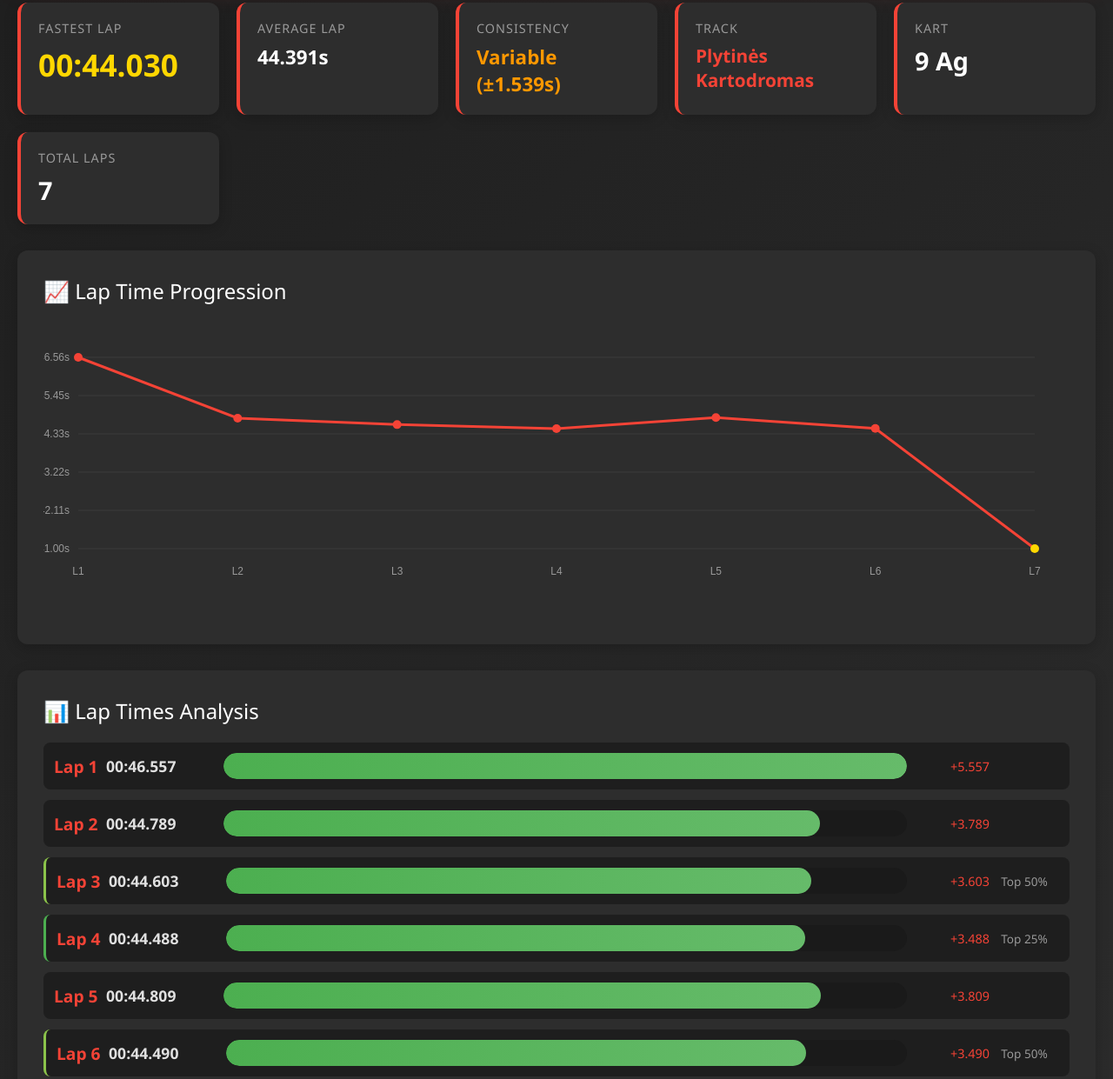
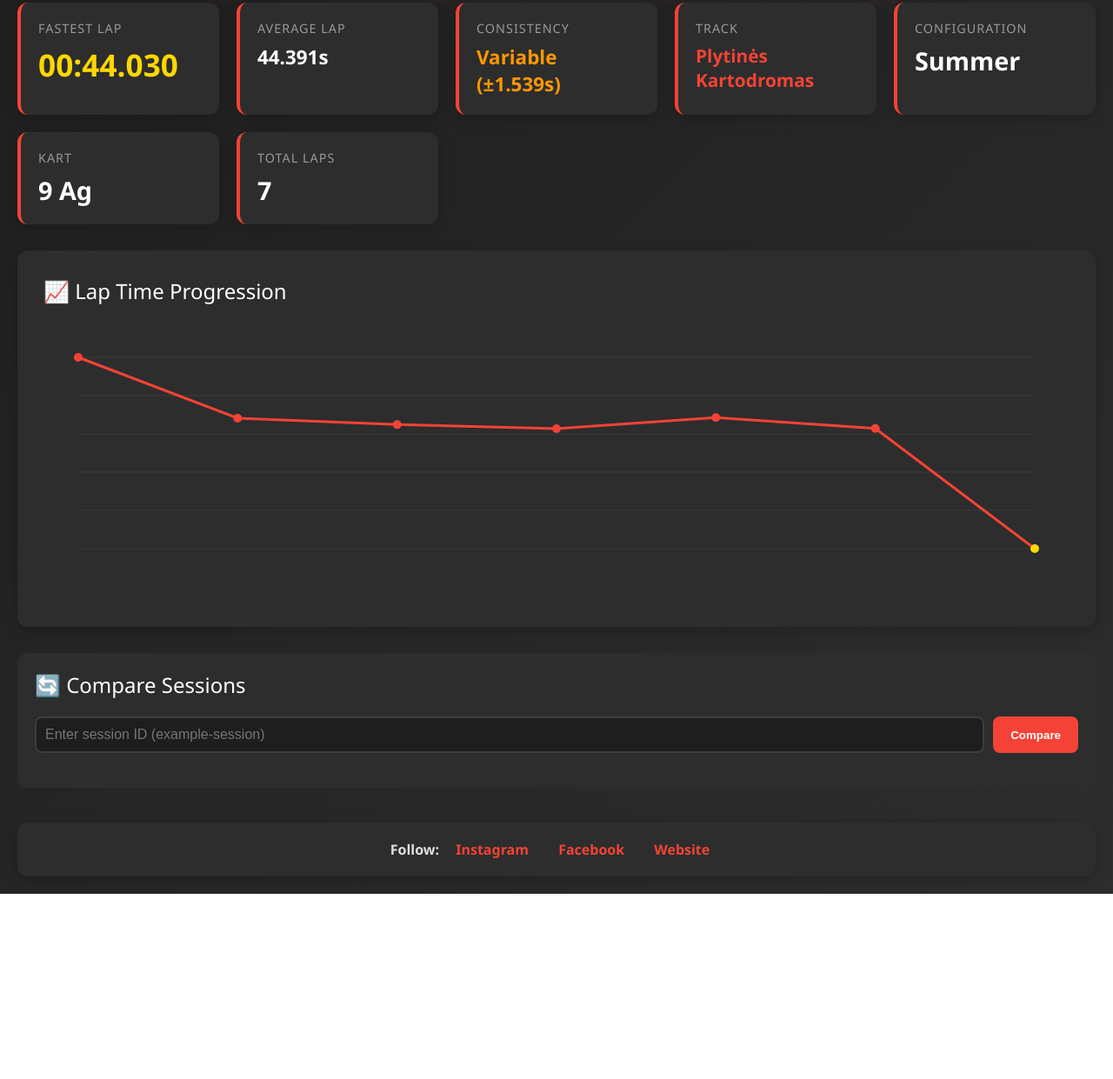
Before and after one commit to rentalKartTracks/karting-sessions, a plain HTML site: page session.html in a window 1280 px wide. Shown: the part 194-1435 px from the top of the page at 87% size. After the commit the page ends 1222 px from the top, so only its background shows below. Drawn offline with Linux system fonts and the light colour scheme.

Commit message:
Update session.html

```diff
--- a/session.html
+++ b/session.html
@@ -95,138 +95,12 @@
     .line-chart {
       position: relative;
       height: 300px;
-      margin-bottom: 40px;
+      margin-bottom: 20px;
     }
 
     .chart-canvas {
       width: 100%;
       height: 100%;
-    }
-
-    .lap-row {
-      display: flex;
-      align-items: center;
-      margin-bottom: 12px;
-      padding: 12px;
-      background: #1e1e1e;
-      border-radius: 8px;
-      transition: all 0.3s;
-    }
-
-    .lap-row:hover {
-      background: #252525;
-      transform: translateX(5px);
-    }
-
-    .lap-row.best-lap {
-      background: linear-gradient(90deg, #1e1e1e 0%, #3d2f00 100%);
-      border: 2px solid #ffd700;
-    }
-
-    .lap-row.top-25 {
-      border-left: 3px solid #4caf50;
-    }
-
-    .lap-row.top-50 {
-      border-left: 3px solid #8bc34a;
-    }
-
-    .lap-number {
-      width: 60px;
-      font-weight: bold;
-      font-size: 1.2em;
-      color: #f44336;
-    }
-
-    .lap-time {
-      width: 120px;
-      font-size: 1.1em;
-      font-weight: 600;
-    }
-
-    .best-lap .lap-time {
-      color: #ffd700;
-    }
-
-    .lap-bar-container {
-      flex: 1;
-      height: 30px;
-      background: #1a1a1a;
-      border-radius: 15px;
-      overflow: hidden;
-      margin: 0 15px;
-      position: relative;
-    }
-
-    .lap-bar {
-      height: 100%;
-      background: linear-gradient(90deg, #4caf50 0%, #66bb6a 100%);
-      border-radius: 15px;
-      transition: width 0.5s ease;
-      display: flex;
-      align-items: center;
-      justify-content: flex-end;
-      padding-right: 10px;
-    }
-
-    .best-lap .lap-bar {
-      background: linear-gradient(90deg, #ffd700 0%, #ffed4e 100%);
-    }
-
-    .lap-delta {
-      width: 80px;
-      text-align: right;
-      font-size: 0.9em;
-    }
-
-    .lap-percentile {
-      width: 80px;
-      text-align: center;
-      font-size: 0.85em;
-      color: #999;
-    }
-
-    .delta-positive { color: #f44336; }
-    .delta-negative { color: #4caf50; }
-
-    .note-row {
-      padding: 15px;
-      background: #f44336;
-      border-radius: 8px;
-      margin-bottom: 12px;
-      text-align: center;
-      font-weight: bold;
-    }
-
-    .socials {
-      background: #2d2d2d;
-      padding: 20px;
-      border-radius: 12px;
-      box-shadow: 0 4px 16px rgba(0,0,0,0.2);
-    }
-
-    .socials a {
-      display: inline-block;
-      margin: 0 15px;
-      color: #f44336;
-      text-decoration: none;
-      font-weight: 600;
-      transition: all 0.3s;
-    }
-
-    .socials a:hover {
-      color: #ff5252;
-      transform: translateY(-2px);
-    }
-
-    .track-link {
-      color: #f44336;
-      text-decoration: none;
-      font-weight: 600;
-    }
-
-    .track-link:hover {
-      color: #ff5252;
     }
 
     .comparison-container {
@@ -279,6 +153,39 @@
       border-radius: 8px;
       border-top: 4px solid #f44336;
     }
+
+    .socials {
+      background: #2d2d2d;
+      padding: 20px;
+      border-radius: 12px;
+      box-shadow: 0 4px 16px rgba(0,0,0,0.2);
+      margin-top: 40px;
+      text-align: center;
+    }
+
+    .socials a {
+      display: inline-block;
+      margin: 0 15px;
+      color: #f44336;
+      text-decoration: none;
+      font-weight: 600;
+      transition: all 0.3s;
+    }
+
+    .socials a:hover {
+      color: #ff5252;
+      transform: translateY(-2px);
+    }
+
+    .track-link {
+      color: #f44336;
+      text-decoration: none;
+      font-weight: 600;
+    }
+
+    .track-link:hover {
+      color: #ff5252;
+    }
   </style>
 </head>
 <body>
@@ -308,6 +215,10 @@
         </div>
       </div>
       <div class="stat-card">
+        <div class="stat-label">Configuration</div>
+        <div class="stat-value" id="track-config"></div>
+      </div>
+      <div class="stat-card">
         <div class="stat-label">Kart</div>
         <div class="stat-value" id="kart"></div>
       </div>
@@ -324,15 +235,10 @@
       </div>
     </div>
 
-    <div class="chart-container">
-      <div class="chart-title">📊 Lap Times Analysis</div>
-      <div id="laps"></div>
-    </div>
-
     <div class="comparison-container">
       <div class="chart-title">🔄 Compare Sessions</div>
       <div class="comparison-input">
-        <input type="text" id="compare-id" placeholder="Enter session ID to compare (e.g., session-2025-07-20)">
+        <input type="text" id="compare-id" placeholder="Enter session ID (example-session)">
         <button onclick="compareSession()">Compare</button>
       </div>
       <div id="comparison-results" class="comparison-grid"></div>
@@ -348,6 +254,7 @@
 
   <script>
     let currentSessionData = null;
+
     const params = new URLSearchParams(window.location.search);
     const sessionId = params.get("id") || "example-session";
 
@@ -357,232 +264,157 @@
         currentSessionData = data;
         renderSession(data);
       })
-      .catch(err => {
-        document.body.innerHTML = '<div style="text-align:center; padding: 50px; color: #f44336;"><h1>❌ Session not found</h1></div>';
+      .catch(() => {
+        document.body.innerHTML =
+        '<div style="padding:50px;text-align:center;color:#f44336;"><h1>❌ Session not found</h1></div>';
       });
 
-    function parseTime(timeStr) {
-      const parts = timeStr.split(':');
-      if (parts.length === 2) {
-        const minutes = parseInt(parts[0]);
-        const seconds = parseFloat(parts[1]);
-        return minutes * 60 + seconds;
-      }
-      return parseFloat(timeStr);
+    function parseTime(t) {
+      const p = t.split(":");
+      return parseInt(p[0]) * 60 + parseFloat(p[1]);
     }
 
-    function formatTime(seconds) {
-      const mins = Math.floor(seconds / 60);
-      const secs = (seconds % 60).toFixed(3);
-      return mins > 0 ? `${mins}:${secs.padStart(6, '0')}` : `${secs}s`;
+    function formatTime(s) {
+      const m = Math.floor(s / 60);
+      const sec = (s % 60).toFixed(3);
+      return m > 0 ? `${m}:${sec.padStart(6,'0')}` : `${sec}s`;
     }
 
-    function calculateConsistency(lapTimes) {
-      const avg = lapTimes.reduce((a, b) => a + b, 0) / lapTimes.length;
-      const variance = lapTimes.reduce((sum, time) => sum + Math.pow(time - avg, 2), 0) / lapTimes.length;
-      const stdDev = Math.sqrt(variance);
-      return stdDev;
+    function calculateConsistency(times) {
+      const avg = times.reduce((a,b)=>a+b) / times.length;
+      const variance = times.reduce((s,t)=>s+(t-avg)*(t-avg),0) / times.length;
+      return Math.sqrt(variance);
     }
 
-    function getConsistencyRating(stdDev) {
-      if (stdDev < 0.3) return { text: 'Excellent', class: 'consistency-excellent' };
-      if (stdDev < 0.6) return { text: 'Good', class: 'consistency-good' };
-      if (stdDev < 1.0) return { text: 'Fair', class: 'consistency-fair' };
-      return { text: 'Variable', class: 'consistency-poor' };
+    function getConsistencyRating(sd) {
+      if (sd < 0.3) return {text:"Excellent",class:"consistency-excellent"};
+      if (sd < 0.6) return {text:"Good",class:"consistency-good"};
+      if (sd < 1.0) return {text:"Fair",class:"consistency-fair"};
+      return {text:"Variable",class:"consistency-poor"};
     }
 
-    function drawLineChart(validLaps) {
-      const canvas = document.getElementById('lap-chart');
-      const ctx = canvas.getContext('2d');
-
+    function drawLineChart(laps) {
+      const canvas = document.getElementById("lap-chart");
+      const ctx = canvas.getContext("2d");
       canvas.width = canvas.offsetWidth;
       canvas.height = canvas.offsetHeight;
 
-      const padding = 40;
-      const chartWidth = canvas.width - padding * 2;
-      const chartHeight = canvas.height - padding * 2;
+      const pad = 40;
+      const w = canvas.width - pad*2;
+      const h = canvas.height - pad*2;
 
-      const lapTimes = validLaps.map(lap => parseTime(lap.time));
-      const minTime = Math.min(...lapTimes);
-      const maxTime = Math.max(...lapTimes);
-      const timeRange = maxTime - minTime;
+      const times = laps.map(l=>parseTime(l.time));
+      const min = Math.min(...times);
+      const max = Math.max(...times);
+      const range = max - min || 1;
 
-      // Draw grid
-      ctx.strokeStyle = '#3d3d3d';
-      ctx.lineWidth = 1;
-      for (let i = 0; i <= 5; i++) {
-        const y = padding + (chartHeight / 5) * i;
+      ctx.strokeStyle="#3d3d3d";
+      for(let i=0;i<=5;i++){
+        let y = pad + (h/5)*i;
         ctx.beginPath();
-        ctx.moveTo(padding, y);
-        ctx.lineTo(canvas.width - padding, y);
+        ctx.moveTo(pad,y);
+        ctx.lineTo(canvas.width-pad,y);
         ctx.stroke();
       }
 
-      // Draw line
-      ctx.strokeStyle = '#f44336';
-      ctx.lineWidth = 3;
+      ctx.strokeStyle="#f44336";
+      ctx.lineWidth=3;
       ctx.beginPath();
 
-      validLaps.forEach((lap, i) => {
-        const x = padding + (chartWidth / (validLaps.length - 1)) * i;
-        const lapTime = parseTime(lap.time);
-        const y = padding + chartHeight - ((lapTime - minTime) / timeRange) * chartHeight;
-
-        if (i === 0) {
-          ctx.moveTo(x, y);
-        } else {
-          ctx.lineTo(x, y);
-        }
+      laps.forEach((lap,i)=>{
+        const x = pad + (w/(laps.length-1))*i;
+        const y = pad + h - ((parseTime(lap.time)-min)/range)*h;
+        if(i===0) ctx.moveTo(x,y);
+        else ctx.lineTo(x,y);
       });
       ctx.stroke();
 
-      // Draw points
-      validLaps.forEach((lap, i) => {
-        const x = padding + (chartWidth / (validLaps.length - 1)) * i;
-        const lapTime = parseTime(lap.time);
-        const y = padding + chartHeight - ((lapTime - minTime) / timeRange) * chartHeight;
-
-        ctx.fillStyle = lap.best ? '#ffd700' : '#f44336';
+      laps.forEach((lap,i)=>{
+        const x = pad + (w/(laps.length-1))*i;
+        const y = pad + h - ((parseTime(lap.time)-min)/range)*h;
+        ctx.fillStyle = lap.best ? "#ffd700" : "#f44336";
         ctx.beginPath();
-        ctx.arc(x, y, 5, 0, Math.PI * 2);
+        ctx.arc(x,y,5,0,Math.PI*2);
         ctx.fill();
       });
-
-      // Draw labels
-      ctx.fillStyle = '#999';
-      ctx.font = '12px Arial';
-      ctx.textAlign = 'center';
-      validLaps.forEach((lap, i) => {
-        const x = padding + (chartWidth / (validLaps.length - 1)) * i;
-        ctx.fillText(`L${lap.lap}`, x, canvas.height - 10);
-      });
-
-      // Y-axis labels
-      ctx.textAlign = 'right';
-      for (let i = 0; i <= 5; i++) {
-        const y = padding + (chartHeight / 5) * i;
-        const time = maxTime - (timeRange / 5) * i;
-        ctx.fillText(time.toFixed(2) + 's', padding - 10, y + 4);
-      }
     }
 
-    function renderSession(data) {
-      document.getElementById('driver').textContent = data.driver;
-      document.getElementById('fastest').textContent = data.fastest_lap;
-      document.getElementById('track-link').textContent = data.track.name;
-      document.getElementById('track-link').href = data.track.maps_link;
-      document.getElementById('kart').textContent = data.kart;
-      document.getElementById('session-date').textContent = new Date(data.session_date).toLocaleDateString('en-US', {
-        year: 'numeric', month: 'long', day: 'numeric'
-      });
+    function renderSession(d) {
+      document.getElementById("driver").textContent = d.driver;
+      document.getElementById("fastest").textContent = d.fastest_lap;
 
-      const validLaps = data.laps.filter(lap => lap.lap !== null);
-      document.getElementById('total-laps').textContent = validLaps.length;
+      document.getElementById("track-link").textContent = d.track.name;
+      document.getElementById("track-link").href = d.track.maps_link;
 
-      const lapTimes = validLaps.map(lap => parseTime(lap.time));
-      const fastestTime = Math.min(...lapTimes);
-      const slowestTime = Math.max(...lapTimes);
-      const avgTime = lapTimes.reduce((a, b) => a + b, 0) / lapTimes.length;
+      document.getElementById("track-config").textContent = d.track.configuration || "-";
+      document.getElementById("kart").textContent = d.kart;
 
-      document.getElementById('average').textContent = formatTime(avgTime);
+      document.getElementById("session-date").textContent =
+        new Date(d.session_date).toLocaleDateString("en-US", {year:"numeric",month:"long",day:"numeric"});
 
-      const stdDev = calculateConsistency(lapTimes);
-      const consistency = getConsistencyRating(stdDev);
-      const consistencyEl = document.getElementById('consistency');
-      consistencyEl.textContent = `${consistency.text} (±${stdDev.toFixed(3)}s)`;
-      consistencyEl.className = `stat-value small ${consistency.class}`;
+      const laps = d.laps.filter(l => l.lap !== null);
+      document.getElementById("total-laps").textContent = laps.length;
 
-      // Draw chart
-      drawLineChart(validLaps);
+      const times = laps.map(l=>parseTime(l.time));
+      const avg = times.reduce((a,b)=>a+b,0)/times.length;
 
-      // Calculate percentiles
-      const sortedTimes = [...lapTimes].sort((a, b) => a - b);
-      const percentile25 = sortedTimes[Math.floor(sortedTimes.length * 0.25)];
-      const percentile50 = sortedTimes[Math.floor(sortedTimes.length * 0.50)];
+      document.getElementById("average").textContent = formatTime(avg);
 
-      const lapsHTML = data.laps.map(lap => {
-        if (lap.lap === null) {
-          return `<div class="note-row">🏁 ${lap.note}</div>`;
-        }
+      const sd = calculateConsistency(times);
+      const c = getConsistencyRating(sd);
+      const ce = document.getElementById("consistency");
+      ce.textContent = `${c.text} (±${sd.toFixed(3)}s)`;
+      ce.className = `stat-value small ${c.class}`;
 
-        const lapTime = parseTime(lap.time);
-        const delta = lapTime - fastestTime;
-        const deltaStr = delta === 0 ? '' : (delta > 0 ? `+${delta.toFixed(3)}` : delta.toFixed(3));
-        const deltaClass = delta > 0 ? 'delta-positive' : 'delta-negative';
+      drawLineChart(laps);
 
-        const range = slowestTime - fastestTime;
-        const barWidth = range === 0 ? 100 : (100 - ((slowestTime - lapTime) / range * 40));
-
-        let percentileClass = '';
-        let percentileText = '';
-        if (lapTime <= percentile25) {
-          percentileClass = 'top-25';
-          percentileText = 'Top 25%';
-        } else if (lapTime <= percentile50) {
-          percentileClass = 'top-50';
-          percentileText = 'Top 50%';
-        }
-
-        return `
-          <div class="lap-row ${lap.best ? 'best-lap' : ''} ${percentileClass}">
-            <div class="lap-number">Lap ${lap.lap}</div>
-            <div class="lap-time">${lap.time}</div>
-            <div class="lap-bar-container">
-              <div class="lap-bar" style="width: ${barWidth}%"></div>
-            </div>
-            <div class="lap-delta ${deltaClass}">${deltaStr}</div>
-            <div class="lap-percentile">${percentileText}</div>
-          </div>
-        `;
-      }).join('');
-
-      document.getElementById('laps').innerHTML = lapsHTML;
-
-      document.getElementById('ig').href = data.socials.instagram;
-      document.getElementById('fb').href = data.socials.facebook;
-      document.getElementById('web').href = data.socials.website;
+      document.getElementById("ig").href = d.socials.instagram;
+      document.getElementById("fb").href = d.socials.facebook;
+      document.getElementById("web").href = d.socials.website;
     }
 
     async function compareSession() {
-      const compareId = document.getElementById('compare-id').value.trim();
-      if (!compareId) return;
+      const id = document.getElementById("compare-id").value.trim();
+      if (!id) return;
 
       try {
-        const response = await fetch(`sessions/${compareId}.json`);
-        const compareData = await response.json();
+        const res = await fetch(`sessions/${id}.json`);
+        const d2 = await res.json();
 
-        const currentLaps = currentSessionData.laps.filter(l => l.lap !== null);
-        const compareLaps = compareData.laps.filter(l => l.lap !== null);
+        const laps1 = currentSessionData.laps.filter(l=>l.lap!==null);
+        const laps2 = d2.laps.filter(l=>l.lap!==null);
 
-        const currentFastest = Math.min(...currentLaps.map(l => parseTime(l.time)));
-        const compareFastest = Math.min(...compareLaps.map(l => parseTime(l.time)));
-        const currentAvg = currentLaps.reduce((sum, l) => sum + parseTime(l.time), 0) / currentLaps.length;
-        const compareAvg = compareLaps.reduce((sum, l) => sum + parseTime(l.time), 0) / compareLaps.length;
+        const f1 = Math.min(...laps1.map(l=>parseTime(l.time)));
+        const f2 = Math.min(...laps2.map(l=>parseTime(l.time)));
 
-        const resultHTML = `
+        const a1 = laps1.reduce((s,l)=>s+parseTime(l.time),0)/laps1.length;
+        const a2 = laps2.reduce((s,l)=>s+parseTime(l.time),0)/laps2.length;
+
+        document.getElementById("comparison-results").innerHTML = `
           <div class="comparison-card">
-            <h3>${currentSessionData.driver} - ${currentSessionData.session_date}</h3>
-            <p><strong>Fastest:</strong> ${formatTime(currentFastest)}</p>
-            <p><strong>Average:</strong> ${formatTime(currentAvg)}</p>
-            <p><strong>Laps:</strong> ${currentLaps.length}</p>
+            <h3>${currentSessionData.driver} (${currentSessionData.session_date})</h3>
+            <p><strong>Fastest:</strong> ${formatTime(f1)}</p>
+            <p><strong>Average:</strong> ${formatTime(a1)}</p>
+            <p><strong>Laps:</strong> ${laps1.length}</p>
           </div>
+
           <div class="comparison-card">
-            <h3>${compareData.driver} - ${compareData.session_date}</h3>
-            <p><strong>Fastest:</strong> ${formatTime(compareFastest)}</p>
-            <p><strong>Average:</strong> ${formatTime(compareAvg)}</p>
-            <p><strong>Laps:</strong> ${compareLaps.length}</p>
+            <h3>${d2.driver} (${d2.session_date})</h3>
+            <p><strong>Fastest:</strong> ${formatTime(f2)}</p>
+            <p><strong>Average:</strong> ${formatTime(a2)}</p>
+            <p><strong>Laps:</strong> ${laps2.length}</p>
           </div>
+
           <div class="comparison-card">
             <h3>Difference</h3>
-            <p><strong>Fastest:</strong> ${(currentFastest - compareFastest).toFixed(3)}s</p>
-            <p><strong>Average:</strong> ${(currentAvg - compareAvg).toFixed(3)}s</p>
-            <p><strong>Winner:</strong> ${currentFastest < compareFastest ? currentSessionData.driver : compareData.driver}</p>
+            <p><strong>Fastest Δ:</strong> ${(f1 - f2).toFixed(3)}s</p>
+            <p><strong>Average Δ:</strong> ${(a1 - a2).toFixed(3)}s</p>
+            <p><strong>Winner:</strong> ${f1 < f2 ? currentSessionData.driver : d2.driver}</p>
           </div>
         `;
-
-        document.getElementById('comparison-results').innerHTML = resultHTML;
-      } catch (err) {
-        document.getElementById('comparison-results').innerHTML = '<p style="color: #f44336;">Session not found</p>';
+      } catch {
+        document.getElementById("comparison-results").innerHTML =
+          '<p style="color:#f44336;">Session not found.</p>';
       }
     }
   </script>
```
